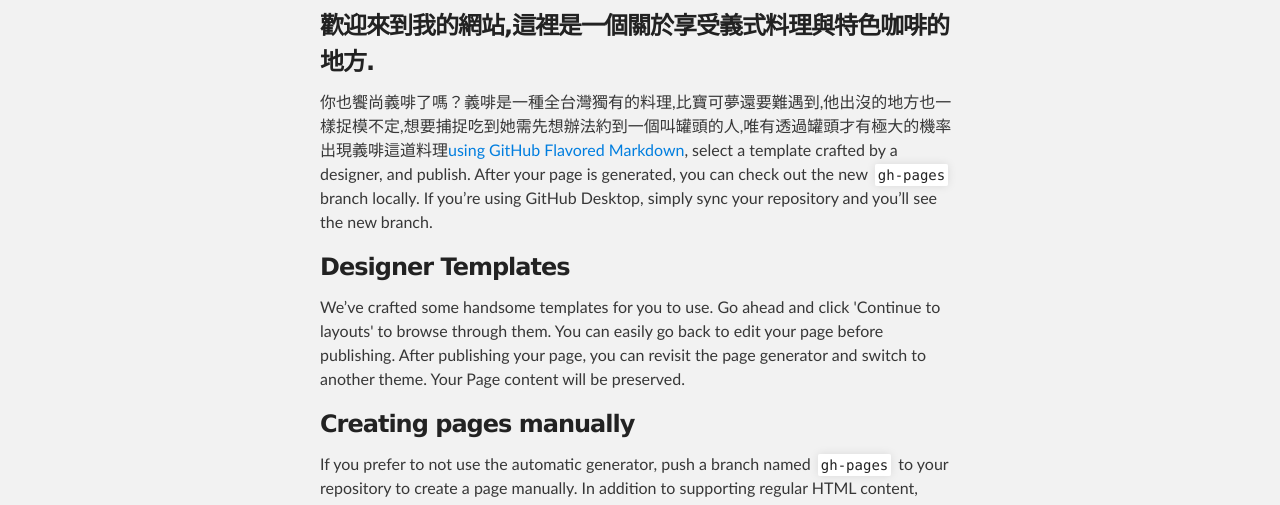
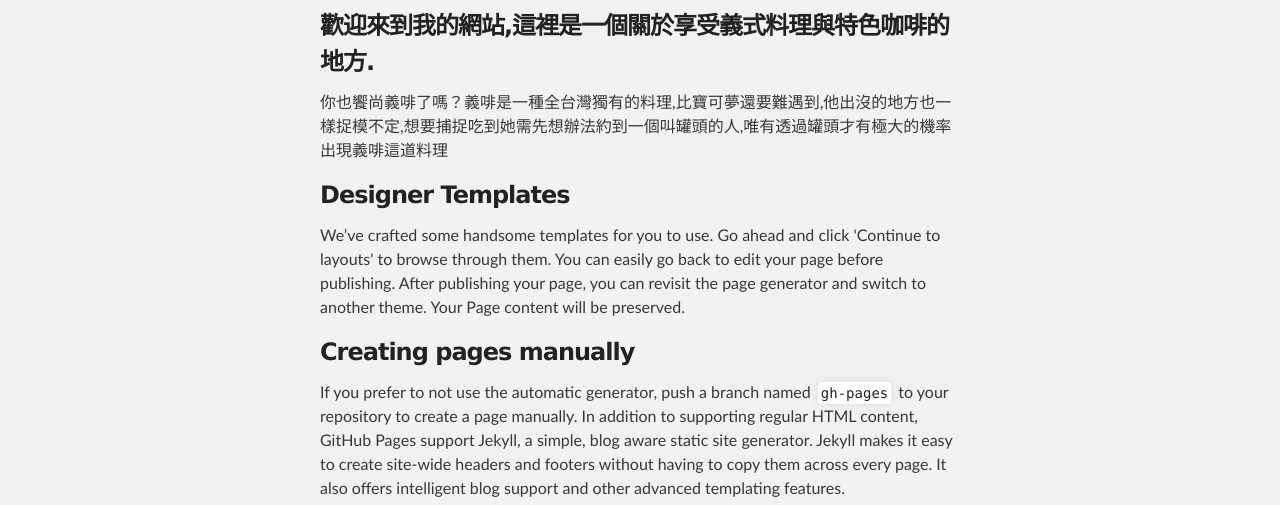
Before and after one commit to waitinglai/pasta_coffee, a plain HTML site: page index.html in a window 1280 px wide. Shown: the part 252-757 px from the top of the page. Drawn offline with Linux system fonts and the light colour scheme.

Commit message:
Update index.html

```diff
--- a/index.html
+++ b/index.html
@@ -34,7 +34,7 @@
         <h3>
 <a id="welcome-to-github-pages" class="anchor" href="#welcome-to-github-pages" aria-hidden="true"><span aria-hidden="true" class="octicon octicon-link"></span></a>歡迎來到我的網站,這裡是一個關於享受義式料理與特色咖啡的地方.</h3>
 
-<p>你也饗尚義啡了嗎？義啡是一種全台灣獨有的料理,比寶可夢還要難遇到,他出沒的地方也一樣捉模不定,想要捕捉吃到她需先想辦法約到一個叫罐頭的人,唯有透過罐頭才有極大的機率出現義啡這道料理<a href="https://guides.github.com/features/mastering-markdown/">using GitHub Flavored Markdown</a>, select a template crafted by a designer, and publish. After your page is generated, you can check out the new <code>gh-pages</code> branch locally. If you’re using GitHub Desktop, simply sync your repository and you’ll see the new branch.</p>
+<p>你也饗尚義啡了嗎？義啡是一種全台灣獨有的料理,比寶可夢還要難遇到,他出沒的地方也一樣捉模不定,想要捕捉吃到她需先想辦法約到一個叫罐頭的人,唯有透過罐頭才有極大的機率出現義啡這道料理<a href="https://guides.github.com/features/mastering-markdown/"></a> </p>
 
 <h3>
 <a id="designer-templates" class="anchor" href="#designer-templates" aria-hidden="true"><span aria-hidden="true" class="octicon octicon-link"></span></a>Designer Templates</h3>
```
